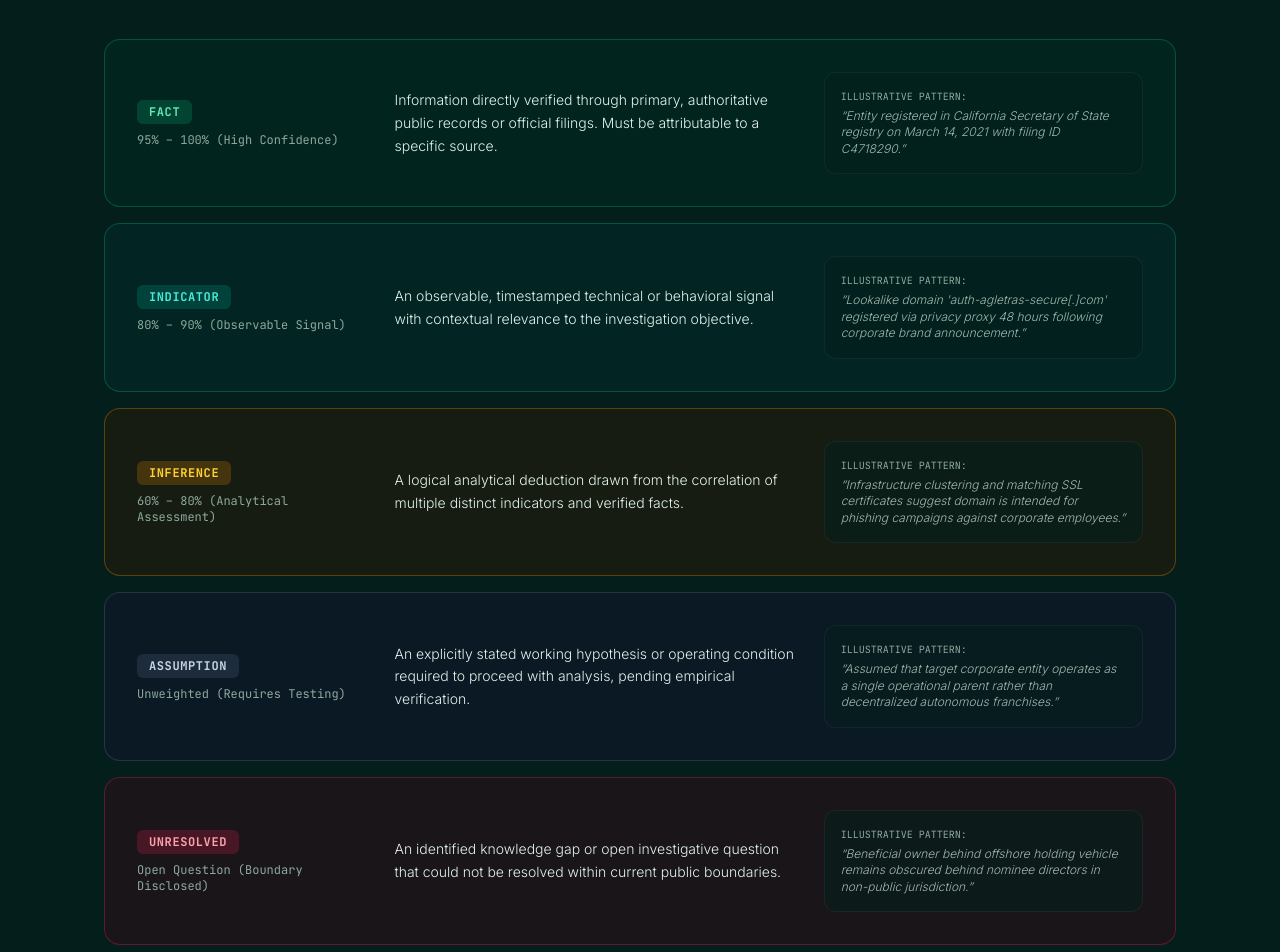
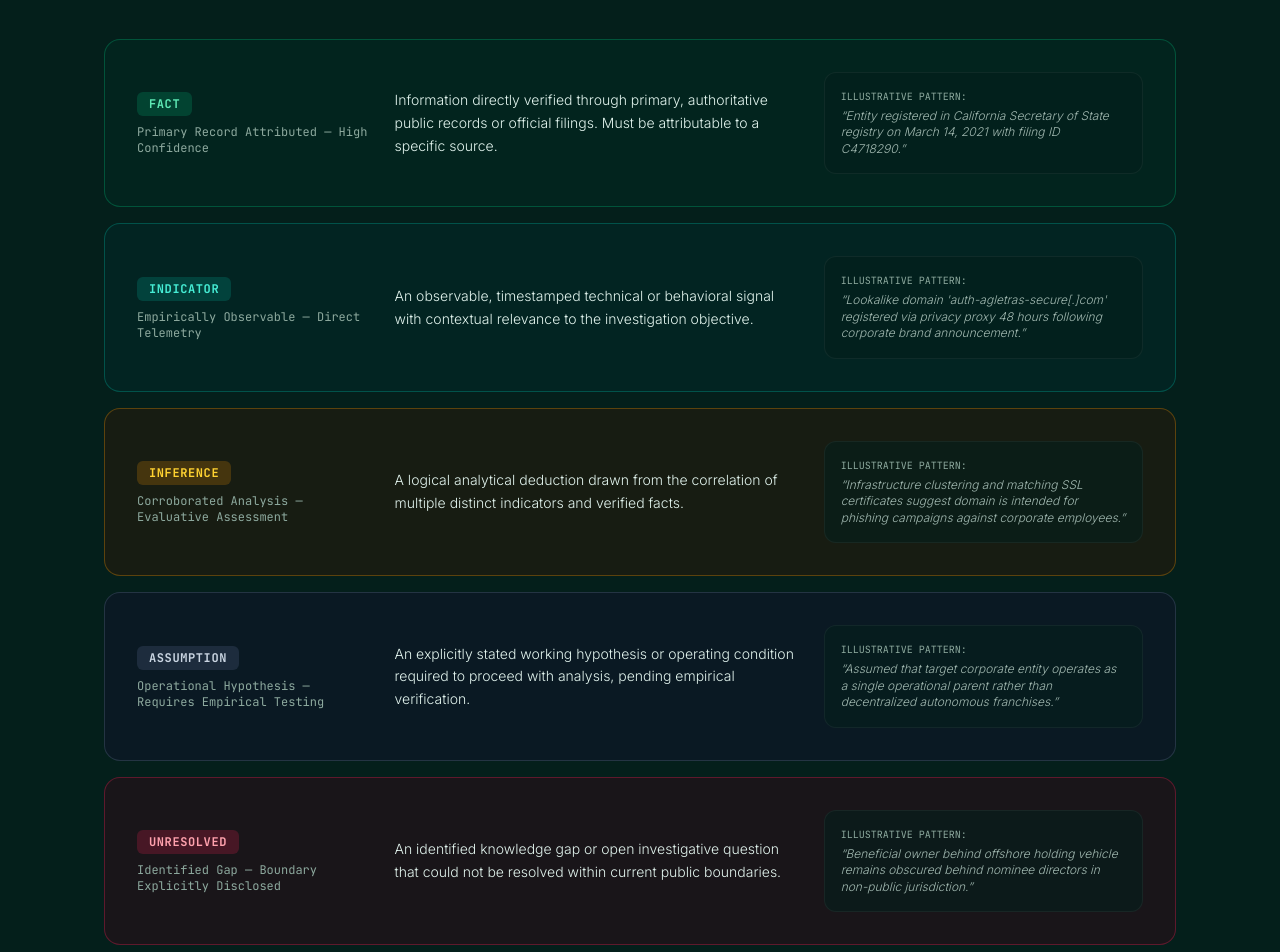
Before and after one commit to hrudyanshkayastha/web-site-aglestras, a Next.js app: page /methodology in a window 1280 px wide. Shown: the part 1540-2492 px from the top of the page. Built offline with nearby package versions, Linux system fonts and the light colour scheme.

Commit message:
fix: replace uncalibrated numerical confidence percentages with qualitative epistemic standards

```diff
--- a/src/data/methodology.ts
+++ b/src/data/methodology.ts
@@ -20,7 +20,7 @@ export const epistemicStandards: EpistemicStandard[] = [
       "Information directly verified through primary, authoritative public records or official filings. Must be attributable to a specific source.",
     example:
       "Entity registered in California Secretary of State registry on March 14, 2021 with filing ID C4718290.",
-    confidenceRange: "95% – 100% (High Confidence)",
+    confidenceRange: "Primary Record Attributed — High Confidence",
     colorScheme: {
       bg: "bg-emerald-950/40",
       border: "border-emerald-500/30",
@@ -35,7 +35,7 @@ export const epistemicStandards: EpistemicStandard[] = [
       "An observable, timestamped technical or behavioral signal with contextual relevance to the investigation objective.",
     example:
       "Lookalike domain 'auth-agletras-secure[.]com' registered via privacy proxy 48 hours following corporate brand announcement.",
-    confidenceRange: "80% – 90% (Observable Signal)",
+    confidenceRange: "Empirically Observable — Direct Telemetry",
     colorScheme: {
       bg: "bg-teal-950/40",
       border: "border-teal-500/30",
@@ -50,7 +50,7 @@ export const epistemicStandards: EpistemicStandard[] = [
       "A logical analytical deduction drawn from the correlation of multiple distinct indicators and verified facts.",
     example:
       "Infrastructure clustering and matching SSL certificates suggest domain is intended for phishing campaigns against corporate employees.",
-    confidenceRange: "60% – 80% (Analytical Assessment)",
+    confidenceRange: "Corroborated Analysis — Evaluative Assessment",
     colorScheme: {
       bg: "bg-amber-950/30",
       border: "border-amber-500/30",
@@ -65,7 +65,7 @@ export const epistemicStandards: EpistemicStandard[] = [
       "An explicitly stated working hypothesis or operating condition required to proceed with analysis, pending empirical verification.",
     example:
       "Assumed that target corporate entity operates as a single operational parent rather than decentralized autonomous franchises.",
-    confidenceRange: "Unweighted (Requires Testing)",
+    confidenceRange: "Operational Hypothesis — Requires Empirical Testing",
     colorScheme: {
       bg: "bg-slate-900/60",
       border: "border-slate-500/30",
@@ -80,7 +80,7 @@ export const epistemicStandards: EpistemicStandard[] = [
       "An identified knowledge gap or open investigative question that could not be resolved within current public boundaries.",
     example:
       "Beneficial owner behind offshore holding vehicle remains obscured behind nominee directors in non-public jurisdiction.",
-    confidenceRange: "Open Question (Boundary Disclosed)",
+    confidenceRange: "Identified Gap — Boundary Explicitly Disclosed",
     colorScheme: {
       bg: "bg-rose-950/30",
       border: "border-rose-500/30",
@@ -168,7 +168,7 @@ export const sampleBriefData = {
       id: "EVD-03",
       category: "INFERENCE",
       observation: "Page title and CSS asset references closely mirror corporate single-sign-on portal, indicating intent for employee credential collection.",
-      source: "Analyst DOM Comparison & Visual Similarity Metric (94% match)",
+      source: "Analyst Structural DOM & Layout Comparison (High Overlap Matrix)",
       confidence: "Moderate-High (Inference)",
     },
     {
```
